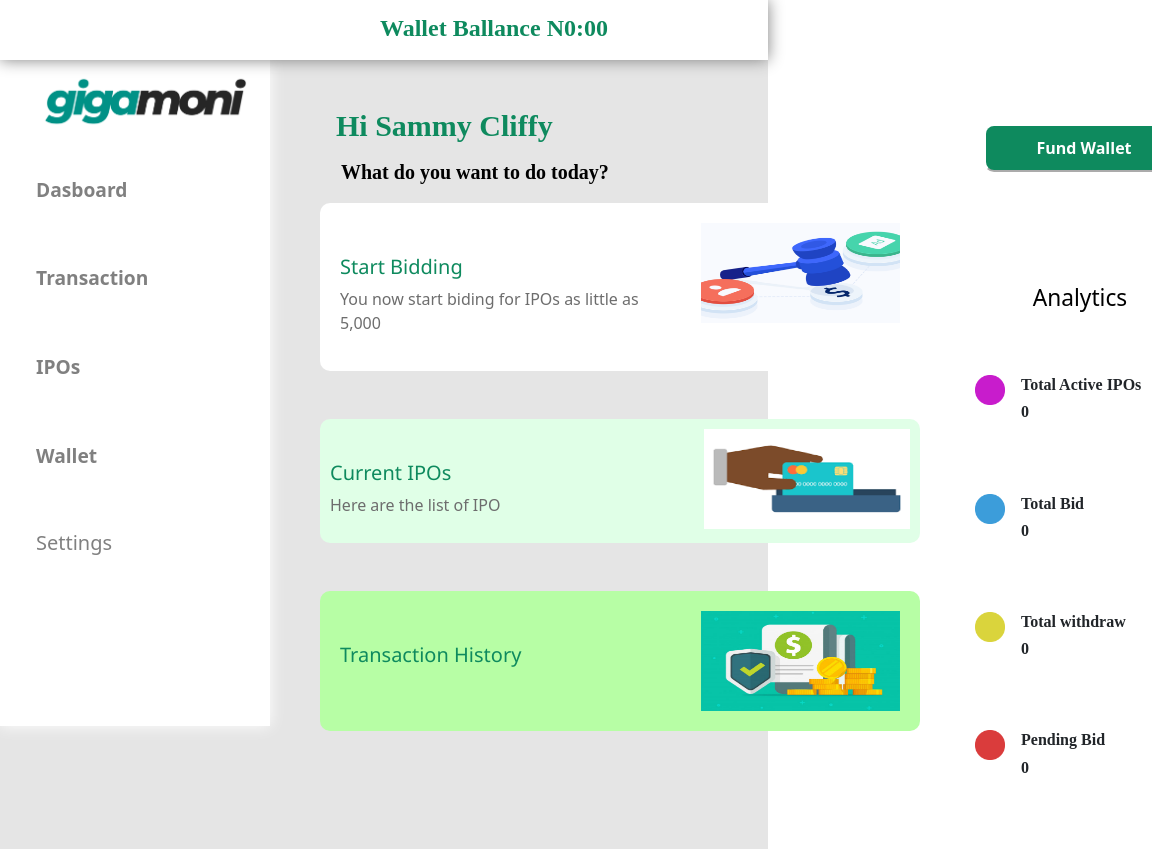
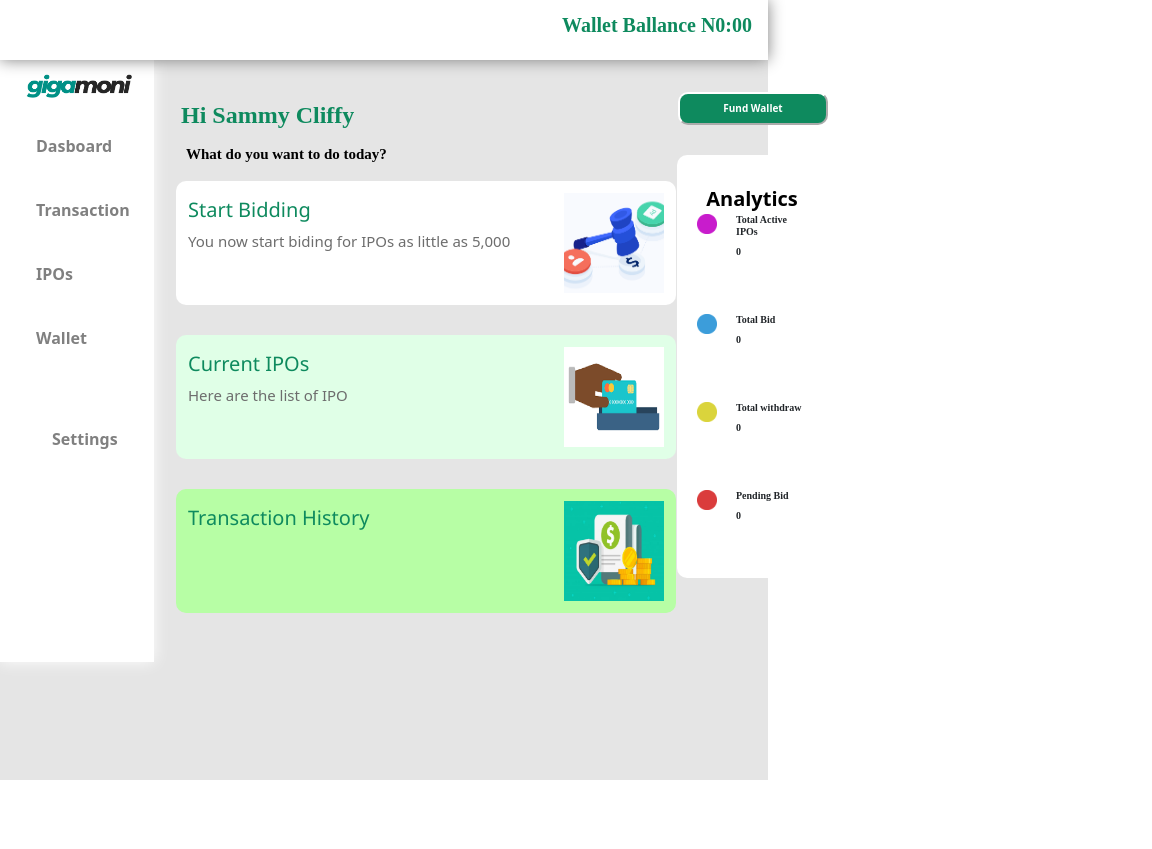
Before and after one commit to Peter-Dumbari/gigamoni, a React (Create React App) app: page /dashboard in a window 768 px wide. Shown: the top 849 px of the page, 1152 px wide, since content can reach past the window. After the commit the page ends 800 px from the top, so only its background shows below. Built offline with nearby package versions, Linux system fonts and the light colour scheme.

Commit message:
true commit

```diff
--- a/src/components/pages/Dashboard.css
+++ b/src/components/pages/Dashboard.css
@@ -1,13 +1,11 @@
 .navbar__container{
     background-color: #fff;
-    align-items: center;
     width: 100%;
     position: sticky;
     top: 0;
     z-index: 999;
     max-width: 1500px;
     height: 60px;
-    text-align: center;
     box-shadow: 0 0 15px 0 #808080;
 
 
@@ -15,7 +13,7 @@
 
 .navbar__container p{
     float: right;
-    margin: 10px 10rem 0 ;
+    margin: 10px 2rem 0 ;
     font-size: 1.5rem;
     color: #0e8a5e;
     font-weight: 600;
@@ -40,7 +38,7 @@ ul {
     list-style-type: none;
     margin: 0;
     padding: 0;
-    width: 250px;
+    width: 200px;
      height: 500px;
      position: relative;
      overflow: auto;
@@ -75,7 +73,7 @@ ul {
   }
 
   .sidenav__image{
-      width: 250px;
+      width: 200px;
       padding: 10px 20px;
 
   }
@@ -87,11 +85,12 @@ ul {
       background-color: #E5E5E5;;
       height: auto;
 
+
   }
 
   .dashboards{
       width: 1000px;
-      margin-left: 20rem;
+      margin-left: 16rem;
       display: flex;
       justify-content: space-between;
       margin-top: 2rem;
@@ -99,14 +98,13 @@ ul {
 }
 
 .dashboard__medle__items{
-    /* text-align: center; */
-    justify-content: space-between;
+    width: 100%;
 }
 .card1 {
     display: inline-flex;
     text-decoration-line: none;
     background-color: #fff;
-    width: 600px;
+    width: 500px;
     padding: 20px;
     border-radius: 10px;
     margin-bottom: 3rem;
@@ -140,7 +138,7 @@ ul {
     display: flex;
     flex-direction: row;
     background-color: #E0FFE7;
-    width: 600px;
+    width: 500px;
     padding: 10px;
     border-radius: 10px;
     margin-bottom: 3rem;
@@ -174,7 +172,7 @@ ul {
     display: flex;
     flex-direction: row;
     background-color: #B7FEA5;
-    width: 600px;
+    width: 500px;
     padding: 20px;
     border-radius: 10px;
     margin-bottom: 3rem;
@@ -221,8 +219,8 @@ ul {
 
 .fund_wallet__button{
     padding: 10px;
-    width: 200px;
-    margin: 2rem 0 5rem 4rem;
+    width: 150px;
+    margin: 2rem 0 2rem 2rem;
     border-radius: 10px;
     background-color: #0e8a5e;
     color: #fff;
@@ -238,8 +236,8 @@ ul {
 .dashboard__row{
     background-color: #fff;
     padding: 2rem 0 0 0 ;
-    width: 250px;
-    margin-left: 35px;
+    width: 200px;
+    margin-left: 15px;
     border-radius: 10px;
  }
 
@@ -247,6 +245,10 @@ ul {
      text-align: center;
      color: #000000;
      margin-bottom: 4rem;
+ }
+
+ .dashboard__last__items{
+     margin-right: 2rem;
  }
 
  .analytics{
@@ -313,7 +315,168 @@ ul {
     display: inline-block;
   }
 
-  /* @media (min-width: 768px) and (max-width: 992px) */
+
+
+
+
+  @media (min-width: 768px) and (max-width: 992px){
+    .navbar__container{
+        width: 100%;
+        position: sticky;
+        top: 0;
+        z-index: 999;
+        max-width: 1500px;
+        height: 60px;
+
+
+    }
+
+
+.navbar__container p{
+    margin: 10px 1rem 0 ;
+    font-size: 20px;
+    font-weight: 800;
+}
+
+.side__Nav{
+    align-items: center;
+    padding-left: 20px;
+    position: fixed;
+    padding-bottom: 3rem;
+}
+
+
+ul {
+    width: 120px;
+     overflow: auto;
+     z-index: 1;
+  }
+
+  li a {
+    padding: 20px 16px;
+    font-weight:600;
+    font-size: 1rem;
+  }
+
+
+  .settings{
+    padding: 30px 16px;
+    font-weight:600;
+    font-size: 1rem;
+  }
+
+  .dropbtn{
+    padding: 30px 16px;
+    font-weight:600;
+    font-size: 1rem;
+  }
+
+
+  .sidenav__image{
+    width: 150px;
+    padding: 10px 20px;
+    margin-left: -1rem;
+
+}
+
+.dashboards{
+    width: 100%;
+    margin-left: 0;
+
+}
+
+.card1, .card2, .card3 {
+    width: 500px;
+    padding: 12px;
+    margin-bottom: 30px;
+
+
+
+}
+
+.card__image{
+    width: 100px;
+    height: 100px;
+}
+
+.middle_first{
+    padding: 9px 0 0 5px;
+}
+
+.middle_first h1{
+    font-size: 1.5rem;
+}
+
+.middle_first p{
+    font-size: 15px;
+}
+
+
+.cardText {
+    margin-right: 3px;
+    margin-top: 5px;
+    width: 500px;
+    font-size: 15px;
+}
+
+.cardText h3{
+    font-size: 20px;
+
+}
+
+.fund_wallet__button{
+    padding: 7px;
+    width: 150px;
+    margin: 0 0 30px 2px;
+    font-size: 10px;
+}
+
+.dashboard__container__container{
+    width: 100%;
+    height: 90vh;
+    padding: 0 1rem 0 0;
+}
+
+.dashboard__row{
+    width: 150px;
+    margin-left: 1px;
+    }
+
+.dashboard__row h4{
+    font-size: 20px;
+    font-weight: 800;
+}
+
+.analytics__items h6{
+    font-weight: 700;
+    font-size: 10px;
+    margin-left: 1rem;
+}
+
+.Ball{
+    margin-right: 3px;
+    width: 20px;
+    height: 20px;
+    margin-left: 0;
+}
+
+
+.dashboard__medle__items{
+    margin-left: 11rem;
+}
+
+.dashboard__row h4{
+    margin-bottom: 3px;
+    padding-bottom: 0;
+}
+
+.analytics__items{
+    margin-right: 1rem;
+    padding-bottom: 3rem;
+}
+
+
+  }
 
   @media (min-width: 320px) and (max-width: 767px){
     .navbar__container{
```
